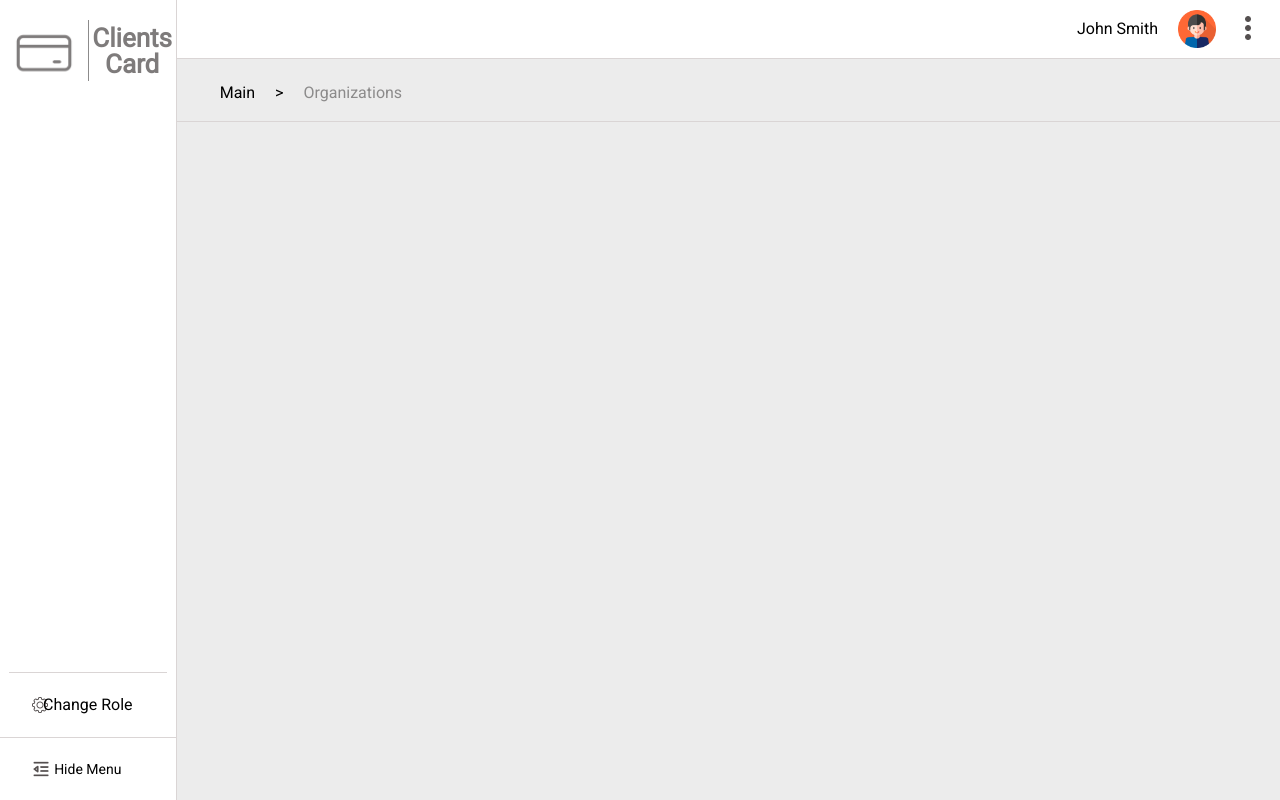
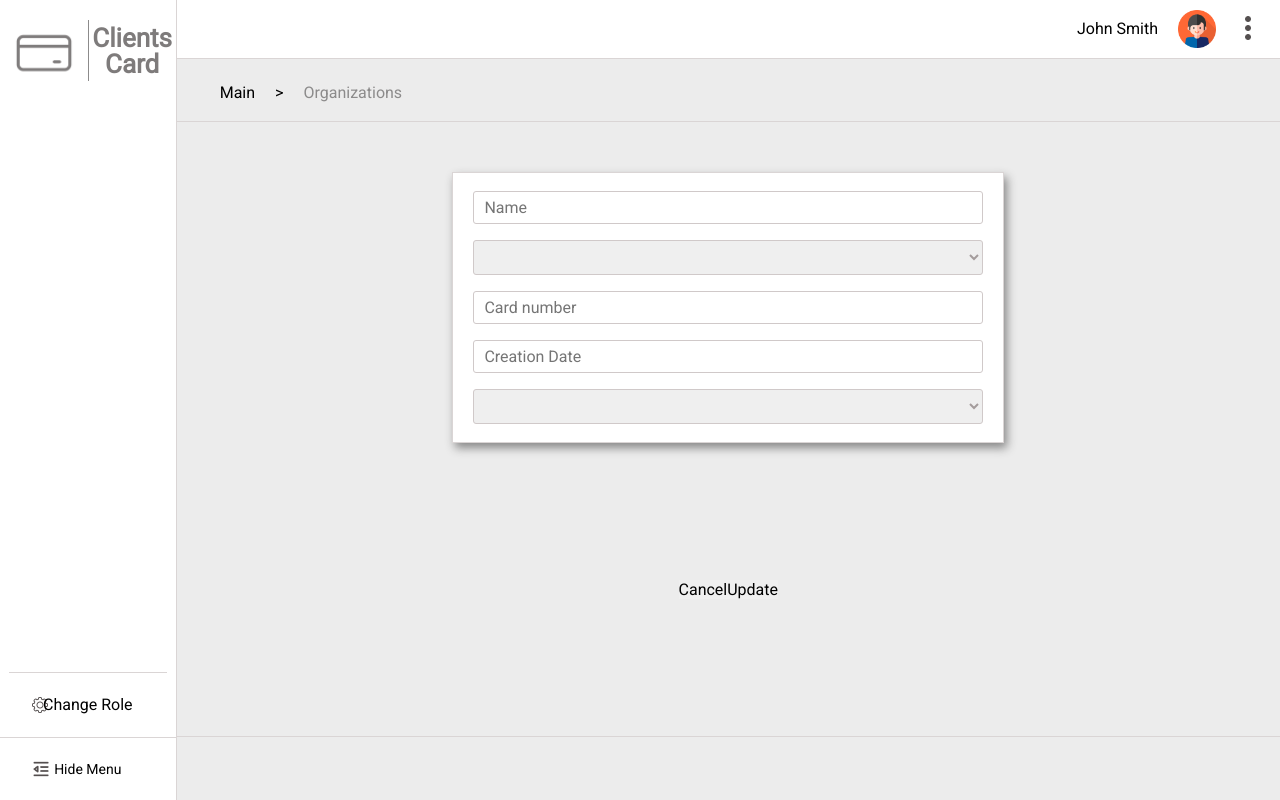
Before and after one commit to AmbeMO/sapient1, an Angular app in the folder AngularApi/angular-sapient/: page /updateOrg/1 in a window 1280 px wide. Before the commit this address led to /. Built offline with nearby package versions, Linux system fonts and the light colour scheme.

Commit message:
almost end udating

```diff
--- a/AngularApi/angular-sapient/src/app/app.module.ts
+++ b/AngularApi/angular-sapient/src/app/app.module.ts
@@ -14,6 +14,7 @@ import {MainLayoutComponent} from "./shared/components/main-layout.component";
 import {FormsModule, ReactiveFormsModule} from "@angular/forms";
 import {OrganizationService} from "./shared/services/organization.service";
 import {SearchPipe} from "./shared/search.pipe";
+import {UpdateOrgComponent} from "./udate-org/update-org.component";
 
 @NgModule({
   declarations: [
@@ -25,7 +26,8 @@ import {SearchPipe} from "./shared/search.pipe";
     NavComponent,
     LinkBarComponent,
     MainLayoutComponent,
-    SearchPipe
+    SearchPipe,
+    UpdateOrgComponent
   ],
   imports: [
     BrowserModule,
--- a/AngularApi/angular-sapient/src/app/app.routing.module.ts
+++ b/AngularApi/angular-sapient/src/app/app.routing.module.ts
@@ -5,6 +5,7 @@ import {OrgListComponent} from "./orgList/orgList.component";
 import {CreateChangeOrgComponent} from "./create-change-org/create-change-org.component";
 import {MainLayoutComponent} from "./shared/components/main-layout.component";
 import {ChangeRoleComponent} from "./change-role/change-role.component";
+import {UpdateOrgComponent} from "./udate-org/update-org.component";
 
 const routes: Routes = [
   {
@@ -15,6 +16,7 @@ const routes: Routes = [
       {path: '', component: OrgListComponent},
       {path: 'createChange', component: CreateChangeOrgComponent},
       {path: 'changeRole', component: ChangeRoleComponent},
+      {path: 'updateOrg/:id', component :UpdateOrgComponent}
     ]
   }
 ];
--- a/AngularApi/angular-sapient/src/app/orgList/orgList.component.html
+++ b/AngularApi/angular-sapient/src/app/orgList/orgList.component.html
@@ -25,8 +25,8 @@
             <td>{{org['cardNum']}}</td>
             <td>{{org['creationalDate']}}</td>
             <td>{{org['status']}}</td>
-  <!--          <td><img (click)="onUpdate(org['i'])" src="../../assets/img/icons/edit.png" alt=""></td>-->
-            <td><img (click)="onDelete(i+1)" src="../../assets/img/icons/bin.png" alt=""></td>
+            <td><img src="../../assets/img/icons/edit.png" alt="" [routerLink]="['/updateOrg',org.id]"></td>
+            <td><img (click)="onDelete(i)" src="../../assets/img/icons/bin.png" alt=""></td>
           </tr>
 
         </tbody>
--- a/AngularApi/angular-sapient/src/app/orgList/orgList.component.ts
+++ b/AngularApi/angular-sapient/src/app/orgList/orgList.component.ts
@@ -16,6 +16,10 @@ export class OrgListComponent  implements OnInit {
   searchStr = ''
   visibleTable: boolean = true
 
+  newName: any
+  cardType: any
+  status: any
+
 
   constructor(private organizationService: OrganizationService) {
   }
@@ -23,8 +27,66 @@ export class OrgListComponent  implements OnInit {
   ngOnInit() {
     this.lstOrgs = JSON.parse(<string>localStorage.getItem('Organizations'));
 
-    if(this.lstOrgs.length < 1){
+    if (this.lstOrgs.length < 1) {
       this.visibleTable = false
+    }
+  }
+  onUpdate(id: any, cardNum: any, creationalDate: any){
+    console.log(id)
+    let newArr: any = [];
+    let newObj: any = {};
+
+    this.newName = prompt('Inout new organization name')
+    this.checkNameLength()
+    this.cardType = prompt('Choose between : discount, cumulative, other')
+    this.checkCardType()
+    this.status = prompt('Choose between : active, not active')
+    this.checkStatus()
+
+
+    newObj.id = id
+    newObj.name = this.newName
+    newObj.cardType = this.cardType
+    newObj.cardNum = cardNum
+    newObj.creationalDate = creationalDate
+    newObj.status = this.status
+
+
+
+    // newObj = this.lstOrgs.filter((item)  => {
+    //   return item.id != id
+    // })
+    // newArr.push(newObj)
+
+    // console.log('new arr - ' + JSON.stringify(newArr))
+    // localStorage.setItem('Organizations', JSON.stringify(newArr))
+
+
+
+  }
+  checkNameLength(){
+    if(this.newName.length < 6){
+      this.newName = prompt('Inout new organization name')
+      this.checkNameLength()
+    }else console.log('nice ' + this.newName)
+  }
+  checkCardType(){
+    this.cardType = this.cardType.toLowerCase();
+    if(this.cardType == 'discount' || this.cardType == 'cumulative' || this.cardType == 'other'){
+      console.log('nice ' + this.cardType)
+    }else {
+      this.cardType = prompt('Choose between : discount, cumulative, other')
+      console.log(this.cardType + ' !')
+      this.checkCardType()
+    }
+  }
+  checkStatus(){
+    this.status = this.status.toLowerCase()
+    if(this.status == 'active' || this.status == 'not active'){
+      console.log('nice ' + this.status)
+    }else{
+      this.status = prompt('Choose between : active, not active')
+      this.checkStatus()
     }
   }
 
@@ -41,11 +103,12 @@ export class OrgListComponent  implements OnInit {
       if (result.isConfirmed) {
         Swal.fire('Deleted!', '', 'success')
 
-        let results:any = this.lstOrgs.slice(id)
-        localStorage.setItem('Organizations', JSON.stringify(results))
-        this.lstOrgs = results
+        if(id){
+          this.lstOrgs.splice(id)
+          localStorage.setItem('Organizations', JSON.stringify(this.lstOrgs))
+        }
 
-        if(this.lstOrgs.length < 1){
+        if (this.lstOrgs.length < 1) {
           this.visibleTable = false
         }
       }
--- a/AngularApi/angular-sapient/src/app/shared/services/organization.service.ts
+++ b/AngularApi/angular-sapient/src/app/shared/services/organization.service.ts
@@ -5,17 +5,17 @@ import {Organization} from "../interfaces";
   providedIn: 'root'
 })
 export class OrganizationService {
+  organizations: any = []
   constructor() {
   }
   addOrganization(organization: Organization) {
-    let organizations = [];
     if(localStorage.getItem('Organizations')){
-      organizations = JSON.parse(<string>localStorage.getItem('Organizations'));
-      organizations = [organization, ...organizations]
+      this.organizations = JSON.parse(<string>localStorage.getItem('Organizations'));
+      this.organizations = [organization, ...this.organizations]
     }else{
-      organizations = [organization]
+      this.organizations = [organization]
     }
-    localStorage.setItem('Organizations', JSON.stringify(organizations))
+    localStorage.setItem('Organizations', JSON.stringify(this.organizations))
 
   }
 }
--- /dev/null
+++ b/AngularApi/angular-sapient/src/app/udate-org/update-org.component.html
@@ -0,0 +1,43 @@
+<div class="cont">
+    <div class="form__group">
+
+      <div class="form-control">
+        <input [(ngModel)]="Organization.name" name="name" type="text" placeholder="Name">
+      </div>
+
+      <div class="form-control">
+        <select [(ngModel)]="Organization.cardType" name="cardType">
+          <option selected disabled>Card type</option>
+          <option value="Discount">Discount</option>
+          <option value="Cumulative">Cumulative</option>
+          <option value="Other">Other</option>
+        </select>
+      </div>
+
+
+      <input [(ngModel)]="Organization.cardNum" name="cardNum" type="text" placeholder="Card number" readonly>
+
+      <input [(ngModel)]="Organization.creationalDate" type="text" placeholder="Creation Date" readonly>
+
+      <div class="form-control">
+        <select [(ngModel)]="Organization.status" name="status">
+          <option selected disabled>Status</option>
+          <option value="Active">Active</option>
+          <option value="NotActive">Not Active</option>
+        </select>
+      </div>
+
+    </div>
+    <div class="form__btn">
+      <button type="reset" class="btn btn__cancel">Cancel</button>
+      <button
+        type="submit"
+        class="btn"
+        (click)="updateOrg()"
+      >Update</button>
+    </div>
+
+
+  <div class="org__bottom-hr">
+  </div>
+</div>
--- /dev/null
+++ b/AngularApi/angular-sapient/src/app/udate-org/update-org.component.scss
@@ -0,0 +1,26 @@
+.cont{
+  height: 100%;
+  background-color: #ececec;
+
+  display: flex;
+  flex-direction: column;
+  justify-content: space-between;
+  align-items: center;
+
+  padding-top: 50px;
+}
+.form__group{
+  padding: 10px 20px;
+  background-color: #fff;
+  width: 50%;
+  border: 1px solid #dad5d5;
+  box-shadow: 3px 5px 9px #888888;
+}
+input, select{
+  color: #a49c9c;
+  margin: 8px 0px;
+  padding: 6px 10px;
+  width: 100%;
+  border: 1px solid #d0c9c9;
+  border-radius: 3px;
+}
--- /dev/null
+++ b/AngularApi/angular-sapient/src/app/udate-org/update-org.component.ts
@@ -0,0 +1,55 @@
+import {Component, OnInit} from "@angular/core";
+import {FormGroup} from "@angular/forms";
+import {ActivatedRoute, Route, Router} from "@angular/router";
+import {Organization} from "../shared/interfaces";
+
+@Component({
+  selector: 'app-update-org',
+  templateUrl: './update-org.component.html',
+  styleUrls: ['update-org.component.scss']
+})
+export class UpdateOrgComponent implements OnInit{
+
+  Organization: Organization;
+  constructor(private route: ActivatedRoute, private router: Router) {
+    this.Organization = new Organization()
+    this.route.params.subscribe((res) => {
+      this.Organization.id = res['id']
+    })
+  }
+  ngOnInit():void {
+    const oldOrg = localStorage.getItem('Organizations')
+    if(oldOrg !== null){
+      const Organizations = JSON.parse(oldOrg)
+      const currentOrg = Organizations.find((o : any) => o.id ==  this.Organization.id)
+      if (currentOrg !== undefined) {
+        this.Organization.name = currentOrg.name
+        this.Organization.status = currentOrg.status
+        this.Organization.cardType = currentOrg.cardType
+        this.Organization.creationalDate = currentOrg.creationalDate
+        this.Organization.cardNum = currentOrg.cardNum
+
+      }
+    }
+  }
+  //
+  // getNewOrganizationId(){
+  //   const oldOrgs = localStorage.getItem('Organizations')
+  //   if(oldOrgs !== null){
+  //     const Organizations = JSON.parse(oldOrgs)
+  //     return Organizations.leading + 1
+  //   }else {
+  //     return 1
+  //   }
+  // }
+
+  updateOrg() {
+    const oldOrg = localStorage.getItem('Organizations')
+    if(oldOrg !== null){
+      const Organizations = JSON.parse(oldOrg)
+      Organizations.splice(Organizations.findIndex((a:any) => a.id == this.Organization.id),1)
+      Organizations.push(this.Organization)
+      localStorage.setItem('Organizations', JSON.stringify(Organizations))
+    }
+  }
+}
```
Also changed, not shown: AngularApi/angular-sapient/src/app/shared/interfaces.ts (+6 -6 lines).
